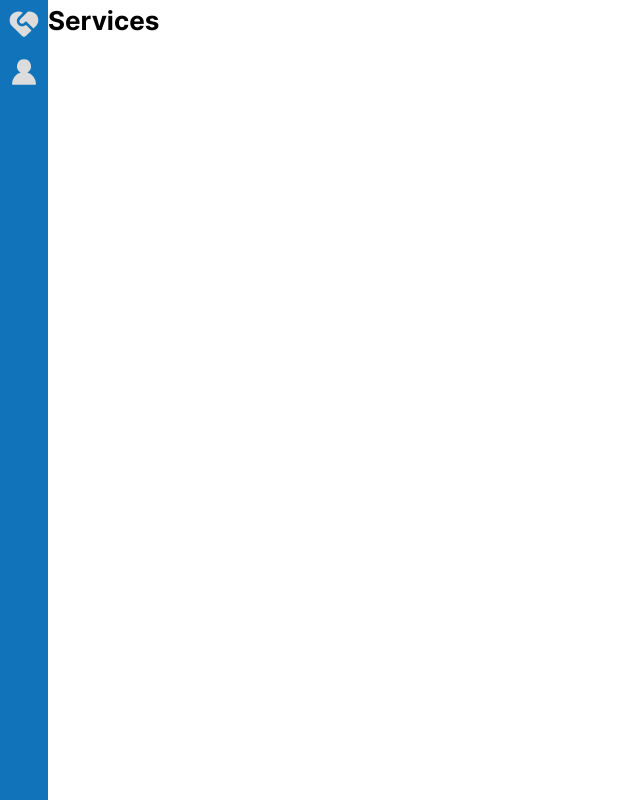
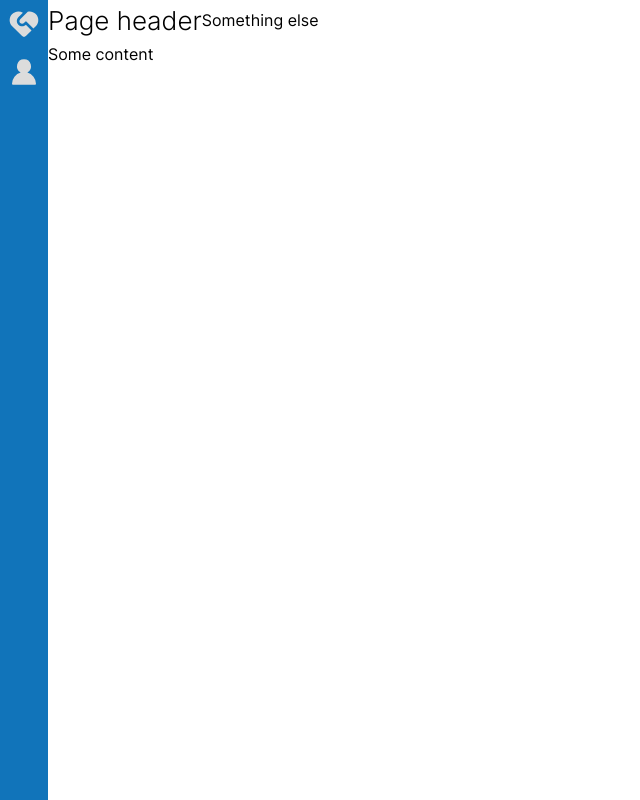
Before and after one commit to Tom4hawk7/client-manager, a React (Vite) app in the folder src/renderer/: page /#/ in a window 1280 px wide. Shown: the whole page, without its empty margins (0-640 px from the left). Built offline with nearby package versions, Linux system fonts and the light colour scheme.

Commit message:
Making headers

```diff
--- a/src/renderer/src/assets/css/base.css
+++ b/src/renderer/src/assets/css/base.css
@@ -48,6 +48,11 @@ ul {
 }
 
 h1 {
+  font-weight: 300;
   font-size: 2.6rem;
-  font-weight: 700;
 }
+
+header {
+  display: flex;
+  align-items: center;
+}
--- a/src/renderer/src/pages/ServiceView.jsx
+++ b/src/renderer/src/pages/ServiceView.jsx
@@ -1,3 +1,11 @@
 export default function ServiceView() {
-  return <h1>Services</h1>
+  return (
+    <>
+      <header>
+        <h1>Page header</h1>
+        <p>Something else</p>
+      </header>
+      <p>Some content</p>
+    </>
+  )
 }
```
